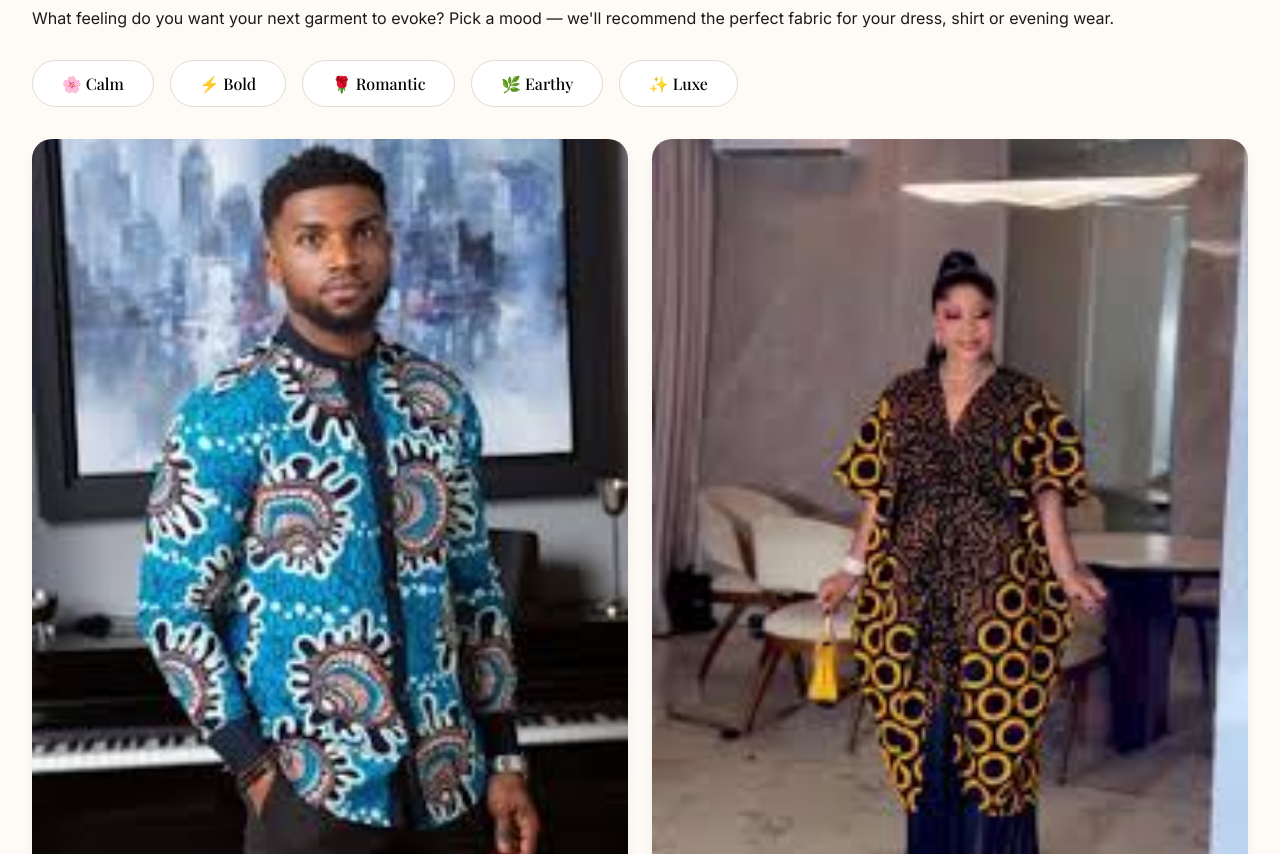
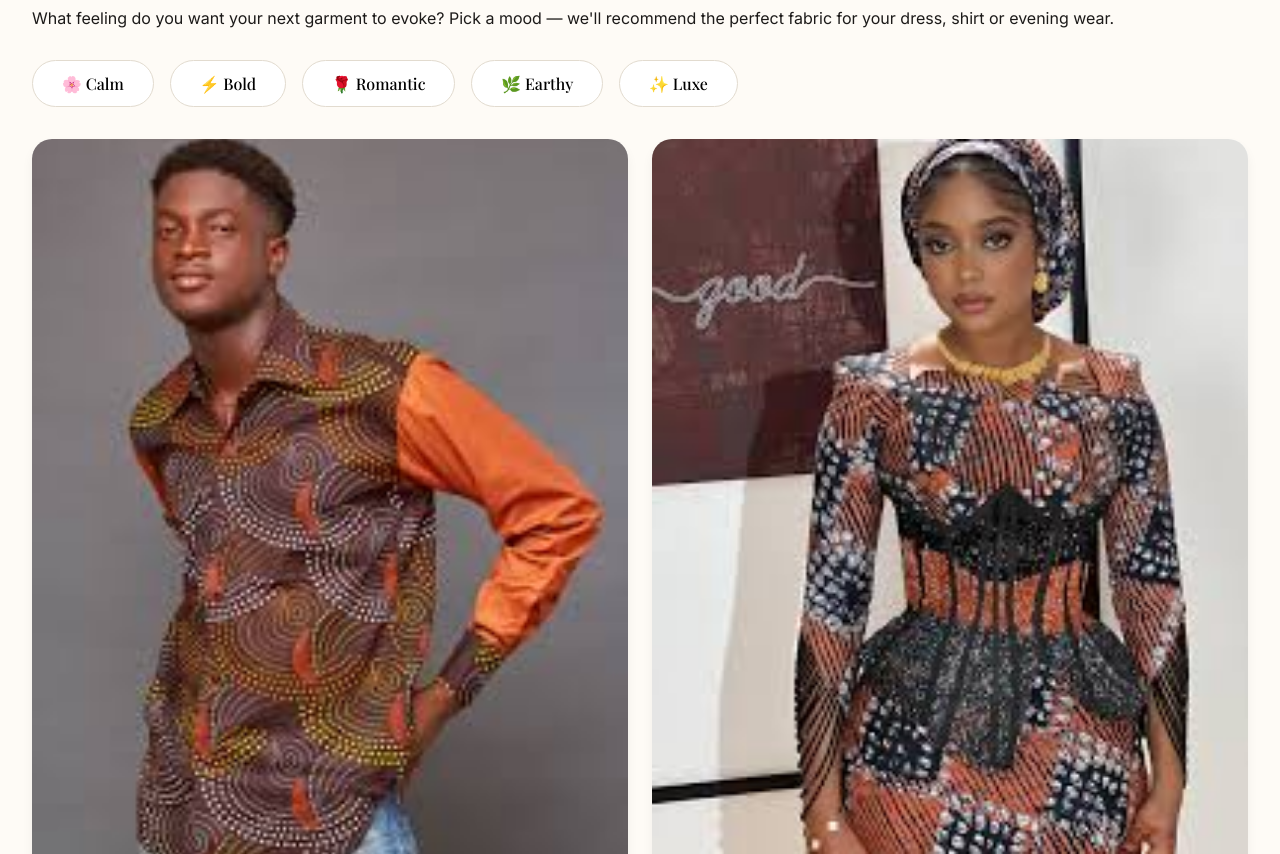
Before and after one commit to Earnfluence-X/DORBRAHFABRICS, a plain HTML site: page index.html in a window 1280 px wide. Shown: the part 2540-3394 px from the top of the page. Drawn offline with nearby package versions, Linux system fonts and the light colour scheme; a web font is replaced by a local one.

Commit message:
Update index.html

```diff
--- a/index.html
+++ b/index.html
@@ -695,24 +695,24 @@
     // MOOD MATCHER - No "Linen shirt" references
     const moodData = {
         calm: [
-            {name: "Aura", img: "calmM.jpg"},
-            {name: "Serenity", img: "calmW.jpg"}
+            {name: "Aura", img: "fabric12.jpg"},
+            {name: "Serenity", img: "fabric6.jpg"}
         ],
         bold: [
             {name: "Scarlet Twill Gown", img: "boldW.jpg"},
-            {name: "Jacquard", img: "boldM.jpg"}
+            {name: "Jacquard", img: "fabric14.jpg"}
         ],
         romantic: [
             {name: "Blush Dress", img: "romanticM.jpg"},
-            {name: "Whisper Organza", img: "romanticW.jpg"}
+            {name: "Whisper Organza", img: "fabric5.jpg"}
         ],
         earthy: [
-            {name: "Raw Hemp Weave Tunic", img: "earthyM.jpg"},
-            {name: "Terracotta Wool", img: "earthyW.jpg"}
+            {name: "Raw Hemp Weave Tunic", img: "fabric11.jpg"},
+            {name: "Terracotta Wool", img: "confident.jpg"}
         ],
         luxe: [
             {name: "Midnight cape", img: "ftn.jpg"},
-            {name: "Golden lady", img: "luxeW.jpg"}
+            {name: "Golden lady", img: "fabric10.jpg"}
         ]
     };
 
```
